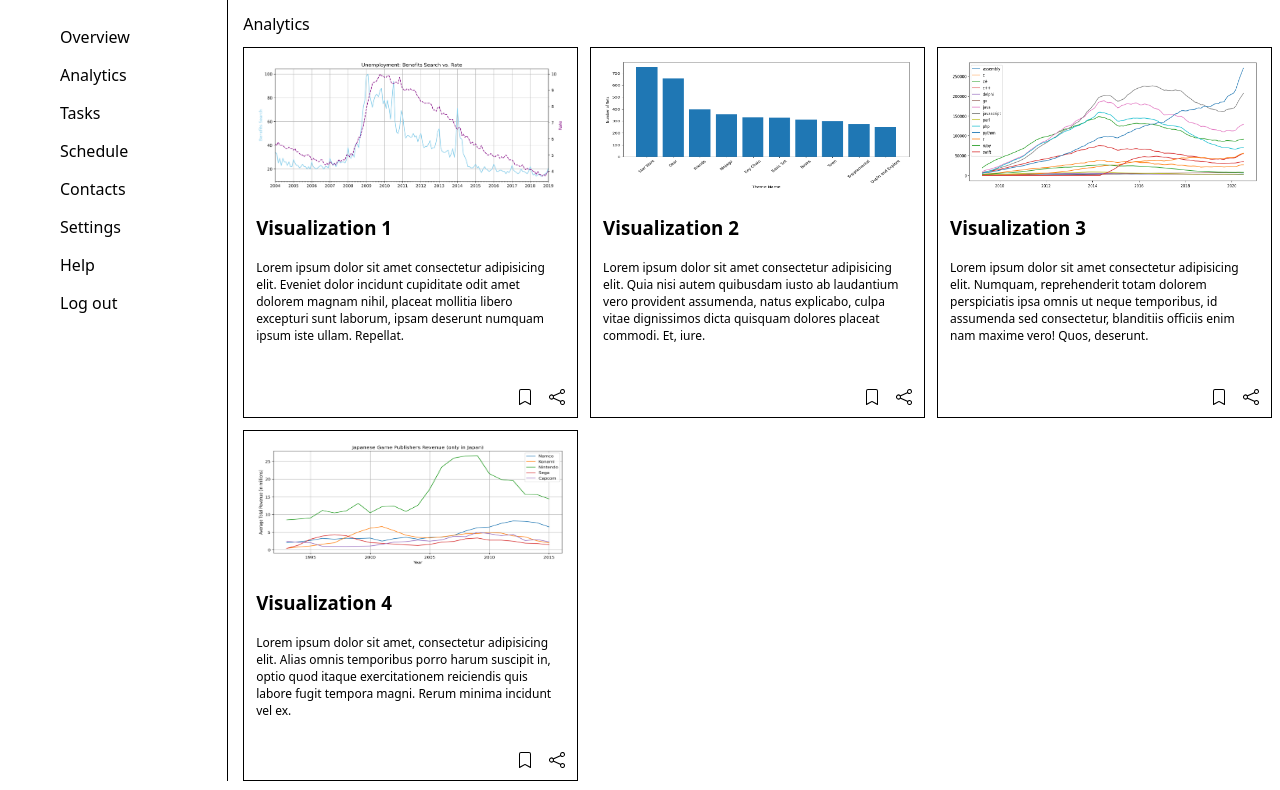
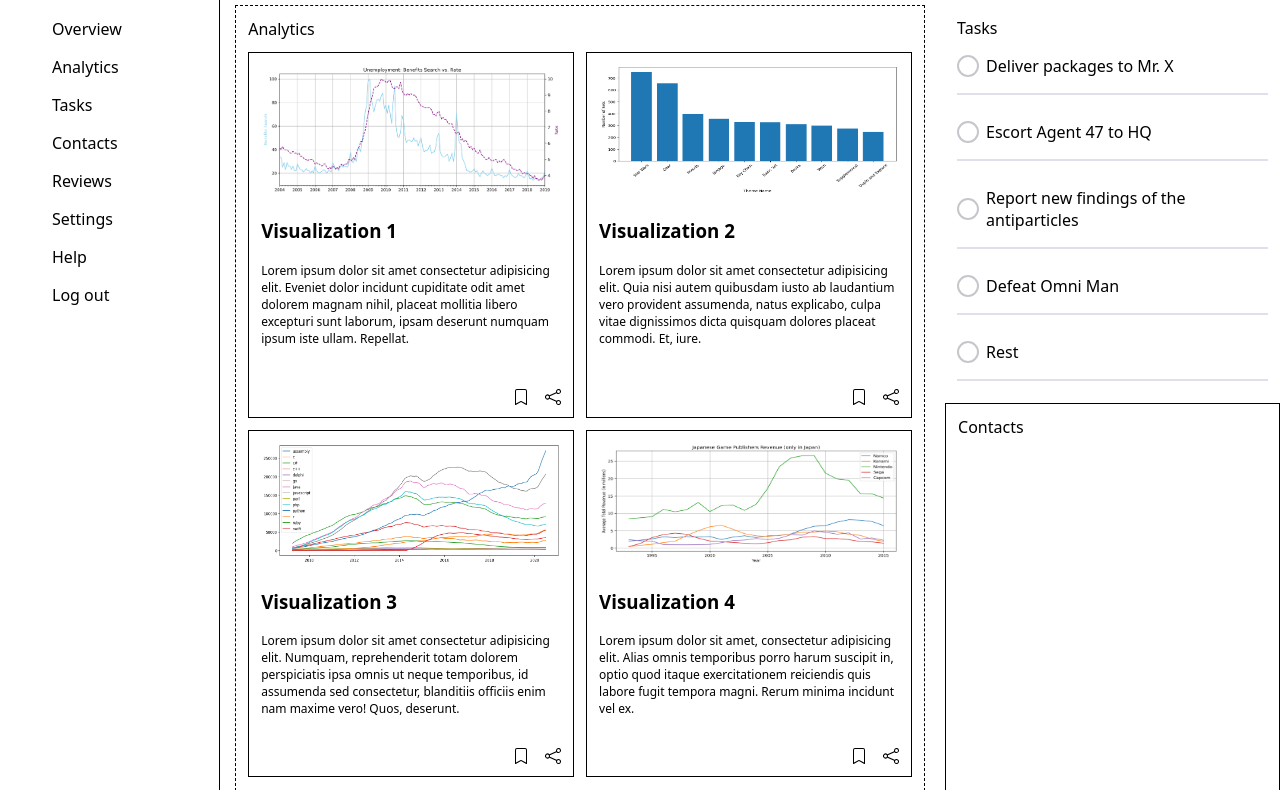
Before and after one commit to aaksant/admin-dashboard, a plain HTML site: page index.html in a window 1280 px wide. Shown: the part 85-875 px from the top of the page. Drawn offline with Linux system fonts and the light colour scheme.

Commit message:
Complete tasks section

```diff
--- a/index.html
+++ b/index.html
@@ -23,10 +23,10 @@
               <a href="#">Tasks</a>
             </li>
             <li class="nav-item">
-              <a href="#">Schedule</a>
+              <a href="#">Contacts</a>
             </li>
             <li class="nav-item">
-              <a href="#">Contacts</a>
+              <a href="#">Reviews</a>
             </li>
           </ul>
           <ul class="settings-nav">
@@ -57,7 +57,7 @@
         </div>
       </header>
       <main class="main">
-        <div class="menu analytics">
+        <div class="analytics">
           <div class="menu-title">Analytics</div>
           <div class="analytics-card">
             <div class="plot plot-1">
@@ -66,11 +66,16 @@
                 alt="A data visualization"
               />
               <h3>Visualization 1</h3>
-              <p class="description">Lorem ipsum dolor sit amet consectetur adipisicing elit. Eveniet dolor incidunt cupiditate odit amet dolorem magnam nihil, placeat mollitia libero excepturi sunt laborum, ipsam deserunt numquam ipsum iste ullam. Repellat.</p>
+              <p class="description">
+                Lorem ipsum dolor sit amet consectetur adipisicing elit. Eveniet
+                dolor incidunt cupiditate odit amet dolorem magnam nihil,
+                placeat mollitia libero excepturi sunt laborum, ipsam deserunt
+                numquam ipsum iste ullam. Repellat.
+              </p>
             </div>
             <div class="control">
-              <img src="assets/bookmark.svg" alt="">
-              <img src="assets/share.svg" alt="">
+              <img src="assets/bookmark.svg" alt="" />
+              <img src="assets/share.svg" alt="" />
             </div>
           </div>
           <div class="analytics-card">
@@ -80,11 +85,16 @@
                 alt="A data visualization"
               />
               <h3>Visualization 2</h3>
-              <p class="description">Lorem ipsum dolor sit amet consectetur adipisicing elit. Quia nisi autem quibusdam iusto ab laudantium vero provident assumenda, natus explicabo, culpa vitae dignissimos dicta quisquam dolores placeat commodi. Et, iure.</p>
+              <p class="description">
+                Lorem ipsum dolor sit amet consectetur adipisicing elit. Quia
+                nisi autem quibusdam iusto ab laudantium vero provident
+                assumenda, natus explicabo, culpa vitae dignissimos dicta
+                quisquam dolores placeat commodi. Et, iure.
+              </p>
             </div>
             <div class="control">
-              <img src="assets/bookmark.svg" alt="">
-              <img src="assets/share.svg" alt="">
+              <img src="assets/bookmark.svg" alt="" />
+              <img src="assets/share.svg" alt="" />
             </div>
           </div>
           <div class="analytics-card">
@@ -94,11 +104,16 @@
                 alt="A data visualization"
               />
               <h3>Visualization 3</h3>
-              <p class="description">Lorem ipsum dolor sit amet consectetur adipisicing elit. Numquam, reprehenderit totam dolorem perspiciatis ipsa omnis ut neque temporibus, id assumenda sed consectetur, blanditiis officiis enim nam maxime vero! Quos, deserunt.</p>
+              <p class="description">
+                Lorem ipsum dolor sit amet consectetur adipisicing elit.
+                Numquam, reprehenderit totam dolorem perspiciatis ipsa omnis ut
+                neque temporibus, id assumenda sed consectetur, blanditiis
+                officiis enim nam maxime vero! Quos, deserunt.
+              </p>
             </div>
             <div class="control">
-              <img src="assets/bookmark.svg" alt="">
-              <img src="assets/share.svg" alt="">
+              <img src="assets/bookmark.svg" alt="" />
+              <img src="assets/share.svg" alt="" />
             </div>
           </div>
           <div class="analytics-card">
@@ -108,12 +123,62 @@
                 alt="A data visualization"
               />
               <h3>Visualization 4</h3>
-              <p class="description">Lorem ipsum dolor sit amet, consectetur adipisicing elit. Alias omnis temporibus porro harum suscipit in, optio quod itaque exercitationem reiciendis quis labore fugit tempora magni. Rerum minima incidunt vel ex.</p>
+              <p class="description">
+                Lorem ipsum dolor sit amet, consectetur adipisicing elit. Alias
+                omnis temporibus porro harum suscipit in, optio quod itaque
+                exercitationem reiciendis quis labore fugit tempora magni. Rerum
+                minima incidunt vel ex.
+              </p>
             </div>
             <div class="control">
-              <img src="assets/bookmark.svg" alt="">
-              <img src="assets/share.svg" alt="">
+              <img src="assets/bookmark.svg" alt="" />
+              <img src="assets/share.svg" alt="" />
             </div>
+          </div>
+        </div>
+        <div class="tasks-contacts">
+          <div class="tasks-container">
+            <div class="menu-title">Tasks</div>
+            <form action="#">
+              <div class="checkbox-container red">
+                <div class="checkbox">
+                  <input type="checkbox" name="task1" id="task-1" />
+                  <label for="task-1"></label>
+                </div>
+                <p>Deliver packages to Mr. X</p>
+              </div>
+              <div class="checkbox-container yellow">
+                <div class="checkbox">
+                  <input type="checkbox" name="task2" id="task-2" />
+                  <label for="task-2"></label>
+                </div>
+                <p>Escort Agent 47 to HQ</p>
+              </div>
+              <div class="checkbox-container yellow">
+                <div class="checkbox">
+                  <input type="checkbox" name="task3" id="task-3" />
+                  <label for="task-3"></label>
+                </div>
+                <p>Report new findings of the antiparticles</p>
+              </div>
+              <div class="checkbox-container red">
+                <div class="checkbox">
+                  <input type="checkbox" name="task4" id="task-4" />
+                  <label for="task-4"></label>
+                </div>
+                <p>Defeat Omni Man</p>
+              </div>
+              <div class="checkbox-container green">
+                <div class="checkbox">
+                  <input type="checkbox" name="task5" id="task-5" />
+                  <label for="task-5"></label>
+                </div>
+                <p>Rest</p>
+              </div>
+            </form>
+          </div>
+          <div class="contacts-container">
+            <div class="menu-title">Contacts</div>
           </div>
         </div>
       </main>
--- a/style.css
+++ b/style.css
@@ -1,5 +1,8 @@
 :root {
   box-sizing: border-box;
+  --grid-pd: 0.75em;
+  --primary-blue: #3751ff;
+  --primary-gray: #dfe0eb;
 }
 
 *,
@@ -11,13 +14,15 @@
 body {
   font-family: system-ui, -apple-system, BlinkMacSystemFont, 'Segoe UI', Roboto,
     Oxygen, Ubuntu, Cantarell, 'Open Sans', 'Helvetica Neue', sans-serif;
+  margin: 0;
+  padding: 0;
 }
 
 ul {
   list-style-type: none;
 }
 
-li a {
+a {
   text-decoration: none;
 }
 
@@ -31,7 +36,7 @@ li a {
 .sidebar {
   grid-row: 1 / 3;
   grid-column: 1 / 2;
-  padding: 0.75em;
+  padding: var(--grid-pd);
   display: grid;
   grid-template-rows: 75px 1fr 1fr;
   border-right: 1px solid black;
@@ -71,15 +76,20 @@ li a {
 
 .main {
   display: grid;
-  grid-template-columns: 2fr 1fr;
+  grid-template-columns: 1fr 1fr 1fr;
+  grid-template-rows: 1fr 1fr 1fr;
+  gap: 20px;
 }
 
-.menu.analytics {
-  grid-column: 1 / -1;
+.analytics {
+  grid-column: 1 / 3;
+  grid-row: 1 / 2;
   display: grid;
   grid-template-columns: repeat(auto-fit, minmax(250px, 1fr));
   gap: 12px;
   grid-auto-rows: max-content;
+  border: 1px dashed black;
+  padding: var(--grid-pd);
 }
 
 .menu-title {
@@ -90,11 +100,11 @@ li a {
   display: grid;
   grid-template-rows: 1fr max-content max-content;
   border: 1px solid black;
-  padding: .75rem;
+  padding: var(--grid-pd);
 }
 
 .description {
-  font-size: .75rem;
+  font-size: 0.75rem;
 }
 
 .plot img {
@@ -107,3 +117,88 @@ li a {
   justify-content: flex-end;
   gap: 16px;
 }
+
+.tasks-contacts {
+  grid-column: 3 / -1;
+  grid-row: 1 / 2;
+  display: grid;
+  grid-template-rows: 1fr 1fr;
+}
+
+.tasks-container {
+  padding: var(--grid-pd);
+}
+
+.contacts-container {
+  border: 1px solid black;
+  padding: var(--grid-pd);
+}
+
+.menu-info {
+  font-size: 0.75rem;
+  margin-top: 0;
+}
+
+form > div {
+  margin-bottom: 10px;
+}
+
+.checkbox-container {
+  display: flex;
+  align-items: center;
+  border-bottom: 2px solid var(--primary-gray);
+}
+
+.checkbox-container img {
+  margin-left: auto;
+}
+
+.checkbox {
+  position: relative;
+}
+
+input[type='checkbox'] {
+  opacity: 0;
+  margin-right: 0.75rem;
+}
+
+.checkbox > label {
+  position: absolute;
+  left: 0;
+  border-radius: 50%;
+  width: 22px;
+  height: 22px;
+  border: 2px solid #c5c7cd;
+  cursor: pointer;
+}
+
+label::after {
+  content: '';
+  opacity: 0;
+  position: absolute;
+  top: 33%;
+  left: 22%;
+  border: 3px solid white;
+  border-top: none;
+  border-right: none;
+  transform: rotate(-45deg);
+  width: 12px;
+  height: 6px;
+}
+
+input[type='checkbox']:checked + label {
+  background: var(--primary-blue);
+  border: none;
+}
+
+input[type='checkbox']:hover:not(:checked) + label {
+  background: #ebeeff;
+}
+
+input[type='checkbox']:hover:checked + label {
+  box-shadow: 0 0 8px 0 #a0a0a0a0;
+}
+
+input[type='checkbox']:checked + label::after {
+  opacity: 1;
+}
```
